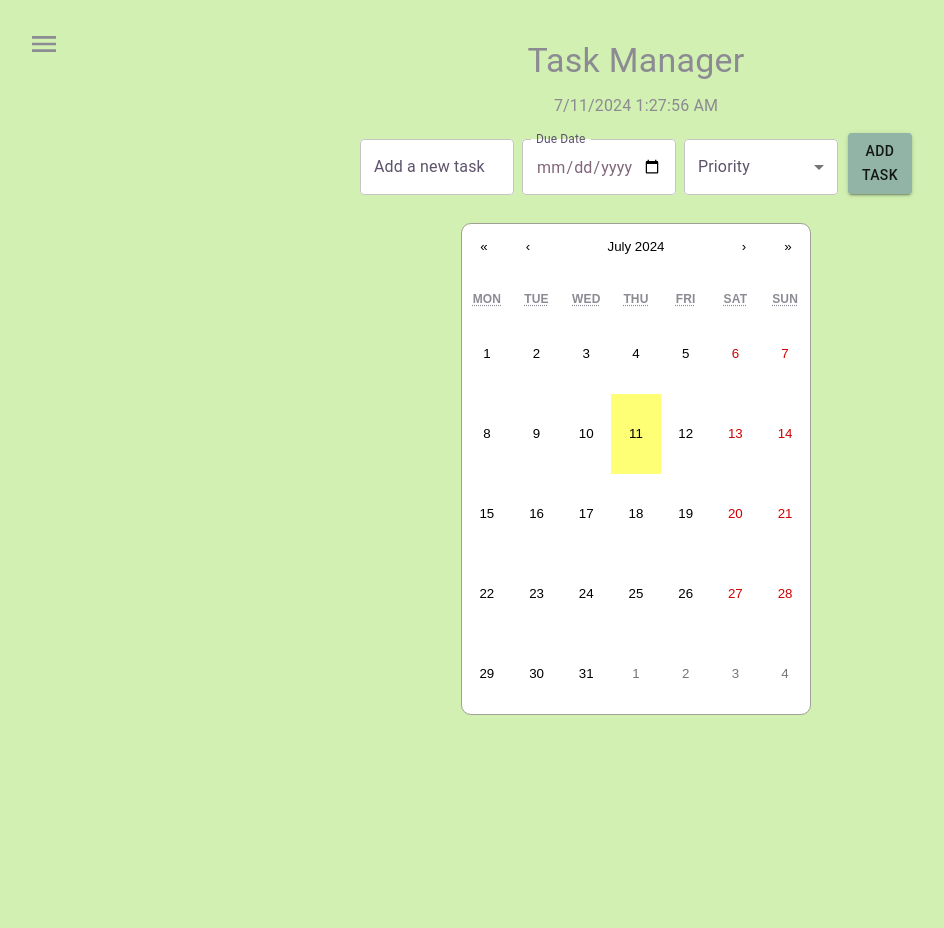
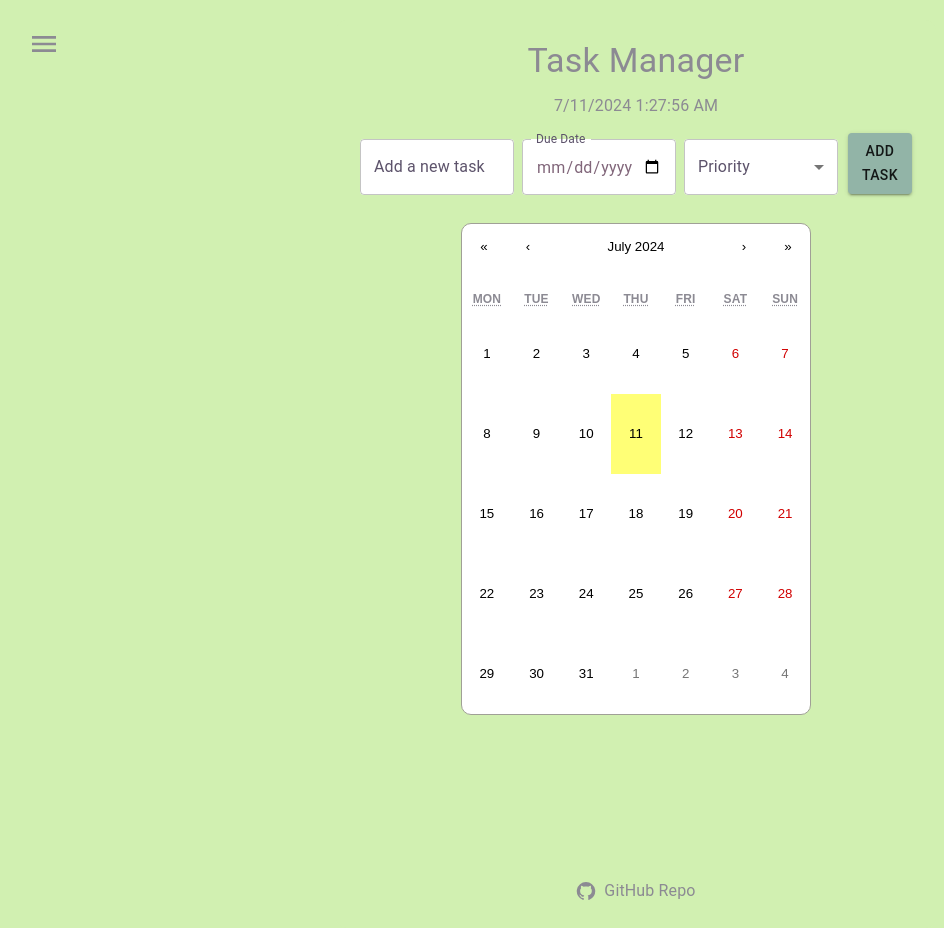
Before and after one commit to wangtony4005/task_manager, a React (Create React App) app: page / in a window 1280 px wide. Shown: the whole page, without its empty margins (4-948 px from the left). Before the commit the page ends 820 px from the top, so only its background shows below. Built offline with nearby package versions, Linux system fonts and the light colour scheme.

Commit message:
Osvaldo: Add github footer component

```diff
--- a/src/App.js
+++ b/src/App.js
@@ -1,27 +1,34 @@
-import React, { useState, useEffect } from 'react';
-import TaskList from './components/TaskList';
-import TaskForm from './components/TaskForm';
-import Calendar from 'react-calendar';
-import { Container, Typography, CssBaseline, ThemeProvider, createTheme } from '@mui/material';
-import BurgerMenu from './components/BurgerMenu';
-import './App.css';
-import 'react-calendar/dist/Calendar.css';
+import React, { useState, useEffect } from "react";
+import TaskList from "./components/TaskList";
+import TaskForm from "./components/TaskForm";
+import Calendar from "react-calendar";
+import {
+  Container,
+  Typography,
+  CssBaseline,
+  ThemeProvider,
+  createTheme,
+} from "@mui/material";
+import BurgerMenu from "./components/BurgerMenu";
+import "./App.css";
+import "react-calendar/dist/Calendar.css";
+import Footer from "./components/Footer";
 
 const theme = createTheme({
   palette: {
     primary: {
-      main: '#92B4A7',
+      main: "#92B4A7",
     },
     secondary: {
-      main: '#81667A',
+      main: "#81667A",
     },
     background: {
-      default: '#D1F0B1',
-      paper: '#D1F0B1',
+      default: "#D1F0B1",
+      paper: "#D1F0B1",
     },
     text: {
-      primary: '#8C8A93',
-      secondary: '#B6CB9E',
+      primary: "#8C8A93",
+      secondary: "#B6CB9E",
     },
   },
 });
@@ -31,14 +38,14 @@ const App = () => {
   const [currentDateTime, setCurrentDateTime] = useState(new Date());
 
   useEffect(() => {
-    const storedTasks = JSON.parse(localStorage.getItem('tasks'));
+    const storedTasks = JSON.parse(localStorage.getItem("tasks"));
     if (storedTasks) {
       setTasks(storedTasks);
     }
   }, []);
 
   useEffect(() => {
-    localStorage.setItem('tasks', JSON.stringify(tasks));
+    localStorage.setItem("tasks", JSON.stringify(tasks));
   }, [tasks]);
 
   useEffect(() => {
@@ -50,30 +57,40 @@ const App = () => {
   }, []);
 
   const addTask = (task) => {
-    setTasks([...tasks, { ...task, dueDate: new Date(task.dueDate).toISOString().split('T')[0] }]);
+    setTasks([
+      ...tasks,
+      { ...task, dueDate: new Date(task.dueDate).toISOString().split("T")[0] },
+    ]);
   };
 
   const deleteTask = (id) => {
-    setTasks(tasks.filter(task => task.id !== id));
+    setTasks(tasks.filter((task) => task.id !== id));
   };
 
   const toggleTaskCompletion = (id) => {
-    setTasks(tasks.map(task => task.id === id ? { ...task, completed: !task.completed } : task));
+    setTasks(
+      tasks.map((task) =>
+        task.id === id ? { ...task, completed: !task.completed } : task
+      )
+    );
   };
 
   const getTileContent = ({ date, view }) => {
-    if (view === 'month') {
+    if (view === "month") {
       const adjustedDate = new Date(date);
       adjustedDate.setDate(adjustedDate.getDate() - 1);
 
-      const dayTasks = tasks.filter(task => {
+      const dayTasks = tasks.filter((task) => {
         const taskDate = new Date(task.dueDate);
         return taskDate.toDateString() === adjustedDate.toDateString();
       });
       return (
         <ul>
-          {dayTasks.map(task => (
-            <li key={task.id} style={{ color: task.completed ? '#5D536B' : '#000' }}>
+          {dayTasks.map((task) => (
+            <li
+              key={task.id}
+              style={{ color: task.completed ? "#5D536B" : "#000" }}
+            >
               {task.name}
             </li>
           ))}
@@ -91,13 +108,17 @@ const App = () => {
           Task Manager
         </Typography>
         <Typography variant="body1" gutterBottom>
-          {currentDateTime.toLocaleDateString()} {currentDateTime.toLocaleTimeString()}
+          {currentDateTime.toLocaleDateString()}{" "}
+          {currentDateTime.toLocaleTimeString()}
         </Typography>
         <TaskForm addTask={addTask} />
-        <Calendar
-          tileContent={getTileContent}
+        <Calendar tileContent={getTileContent} />
+        <TaskList
+          tasks={tasks}
+          deleteTask={deleteTask}
+          toggleTaskCompletion={toggleTaskCompletion}
         />
-        <TaskList tasks={tasks} deleteTask={deleteTask} toggleTaskCompletion={toggleTaskCompletion} />
+         <Footer />
       </Container>
     </ThemeProvider>
   );
--- /dev/null
+++ b/src/components/Footer.js
@@ -0,0 +1,26 @@
+import React from "react";
+import { Box, Link, Typography } from "@mui/material";
+import GitHubIcon from "@mui/icons-material/GitHub";
+
+const Footer = () => {
+  return (
+    <Box mt={16} textAlign="center">
+      <Link
+        href="https://github.com/wangtony4005/task_manager"
+        target="_blank"
+        rel="noopener noreferrer"
+        style={{
+          display: "inline-flex",
+          alignItems: "center",
+          textDecoration: "none",
+          color: "inherit",
+        }}
+      >
+        <GitHubIcon fontSize="small" style={{ marginRight: "0.5rem" }} />
+        GitHub Repo
+      </Link>
+    </Box>
+  );
+};
+
+export default Footer;
```
